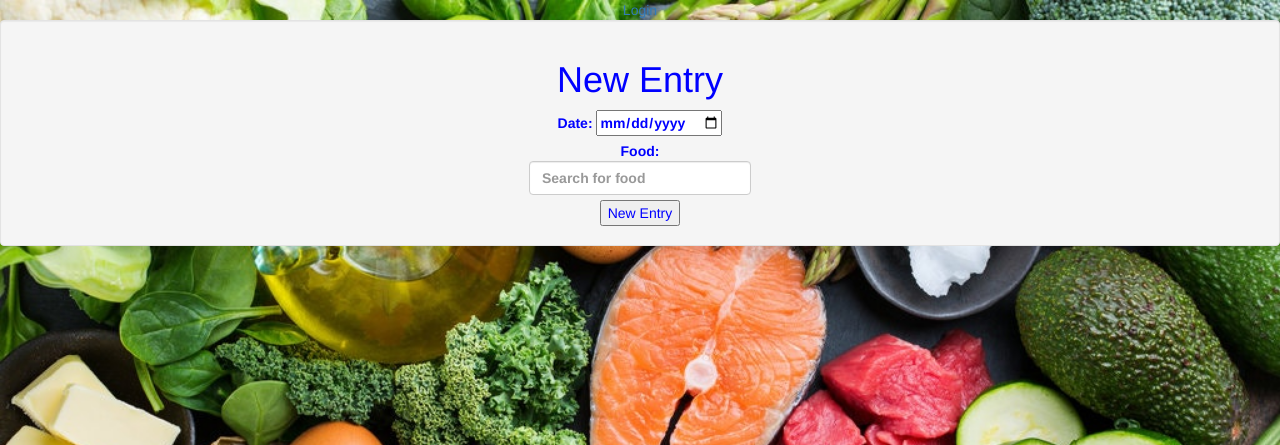
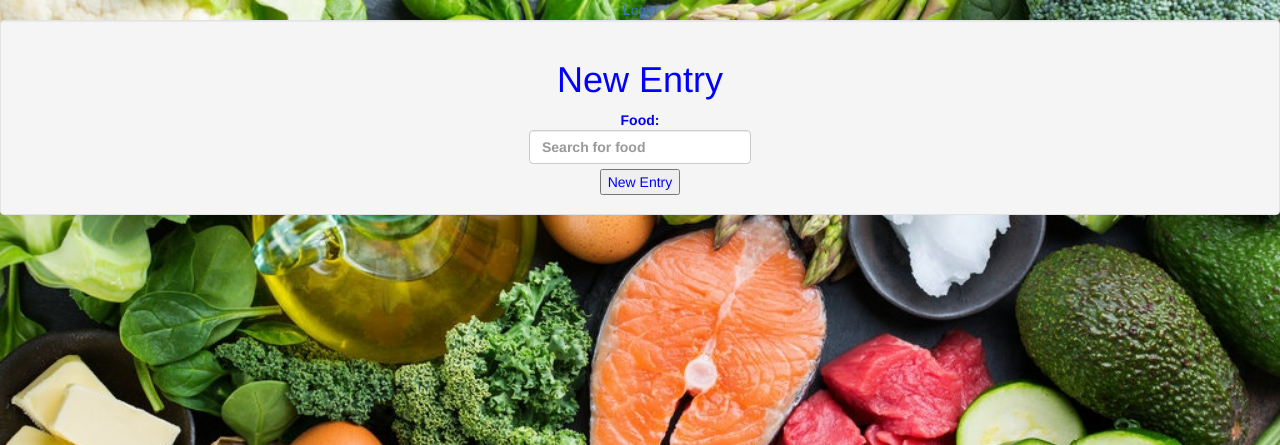
Before and after one commit to EpicRowan/Keto-Tracker, a Flask app: page /users/1/new in a window 1280 px wide. Shown: the top 445 px of the page. Run offline with Flask 2, Linux system fonts and the light colour scheme; some libraries are stand-ins or nearby versions.

Commit message:
Attempting to create search for food through API

```diff
--- a/server.py
+++ b/server.py
@@ -115,17 +115,17 @@ def new_entry(user_id):
 
     user_id = session["user_id"]
 
-    # Get form variables
-    date = request.form["date"]
-    food_id = request.form["food"]
+    # # Get form variables
+    # date = request.form["date"]
+    searched = request.form["searched"]
 
-    new_meal = Meal(date=date, user_id=user_id)
+    # new_meal = Meal(date=date, user_id=user_id)
 
-    db.session.add(new_meal)
-    db.session.commit()
+    # db.session.add(new_meal)
+    # db.session.commit()
 
-    flash(f"Food added.")
-    return redirect(f"/users/{user_id}")
+    # flash(f"Food added.")
+    return redirect(f"/search_results", searched=searched)
 
 @app.route('/search_results')
 def search_food(searched):
@@ -133,8 +133,9 @@ def search_food(searched):
 	params = params.replace(" ", "%20")
 	res = requests.get('https://api.edamam.com/api/food-database/v2/parser?ingr=params&app_id=config.app_id&app_key=config.api_key')
 	search_results = res.json()
+	print(search_results)
 	name = search_results["text"]
-	carbs = search_results["hints"]["food"]["CHOCDF"]
+	carbs = search_results["hints"]["food"]["nutrients"]["CHOCDF"]
 
 	return render_template('search_results.html', name=name, carbs=carbs)
 
--- a/templates/entry.html
+++ b/templates/entry.html
@@ -9,16 +9,16 @@
   <h1>New Entry</h1>
   <form action="/users/{{user_id}}/new" method="POST">
 
-    <div>
+<!--     <div>
       <label>Date:
         <input type="date" name="date" required>
       </label>
     </div>
-
+ -->
 <!-- Search form -->
 <div class="md-form mt-0">
   <label>Food:
-  <input class="form-control" type="text" name="food"placeholder="Search for food" aria-label="Search for food"></label>
+  <input class="form-control" type="text" name="searched" placeholder="Search for food" aria-label="Search for food"></label>
 </div>
 
     <div>
```
